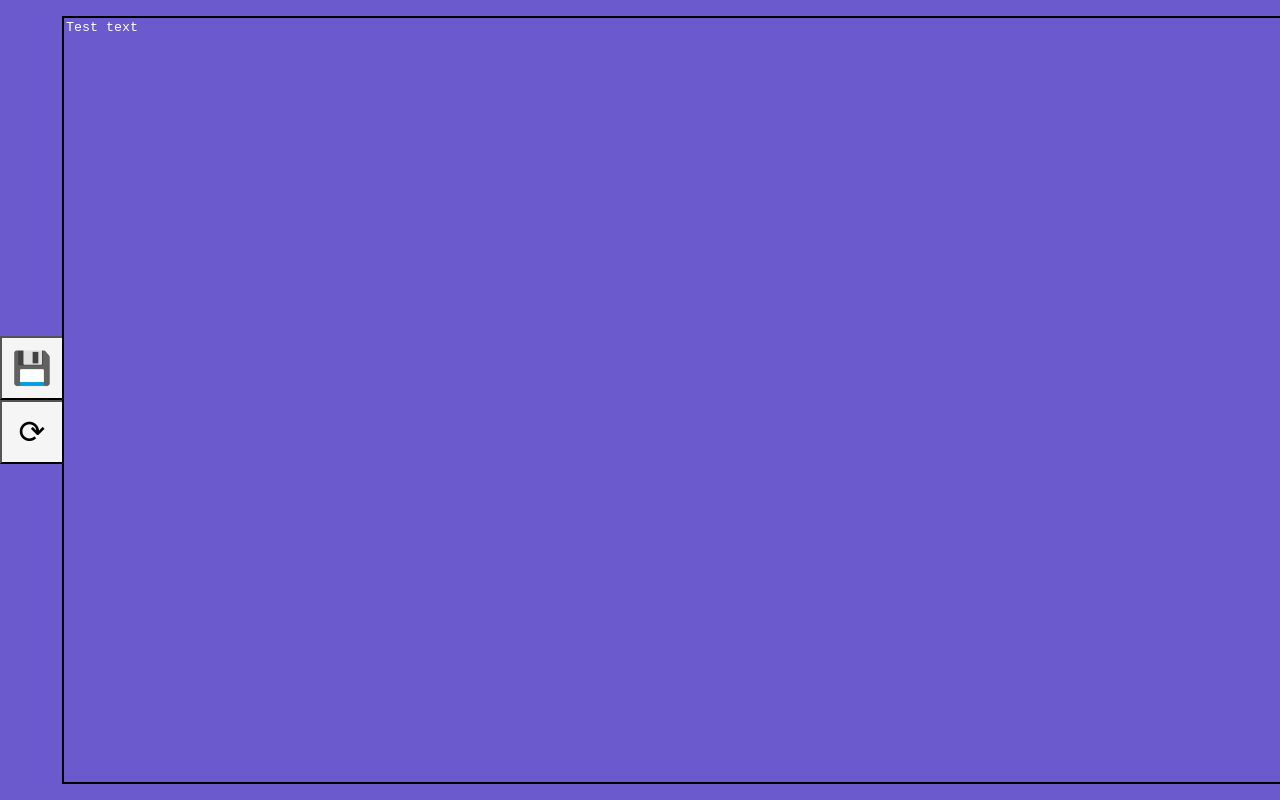
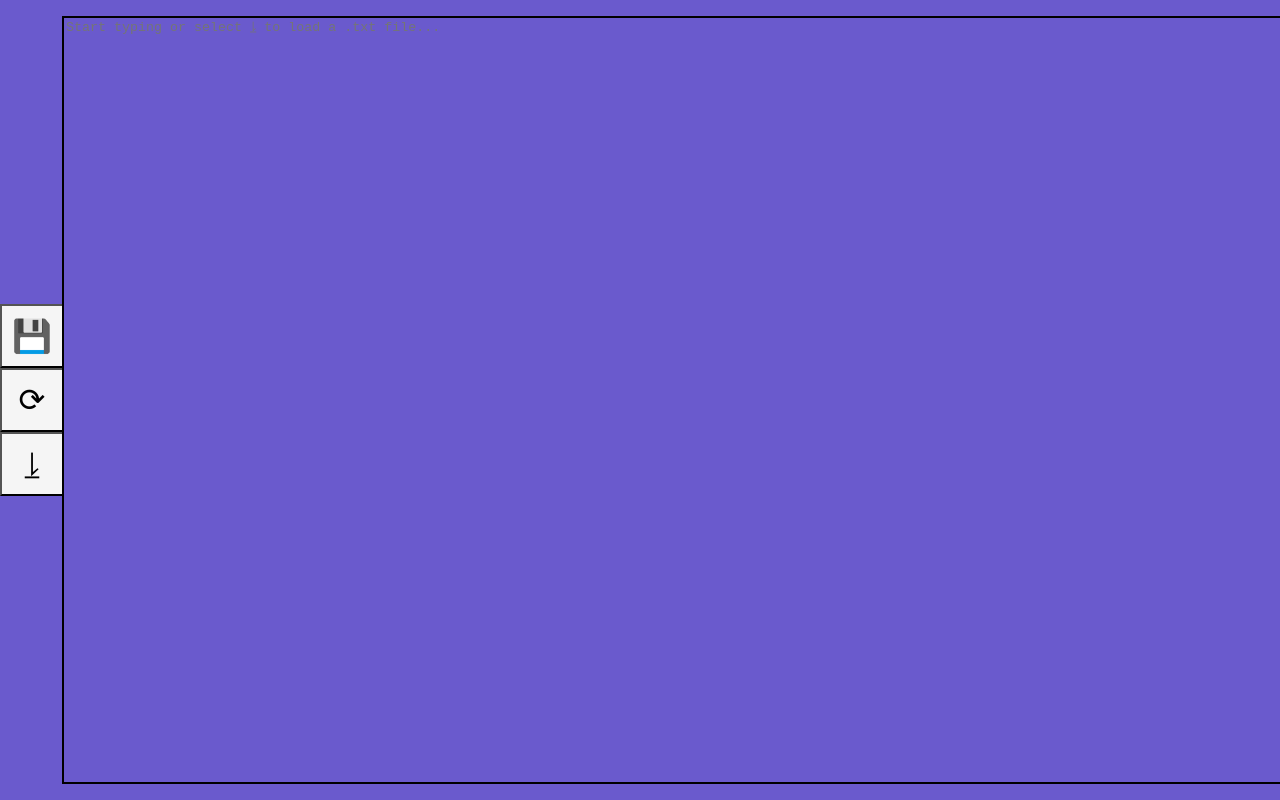
Before and after one commit to AndrewJDGalga/basic_textedit, a React (Vite) app: page / in a window 1280 px wide. Built offline with nearby package versions, Linux system fonts and the light colour scheme.

Commit message:
CustButton <--Forgot to commit it, also implemented 3 buttons(save, reset, load)

```diff
--- a/src/components/App.jsx
+++ b/src/components/App.jsx
@@ -1,18 +1,19 @@
 import { useState } from 'react'
+import CustButton from './CustButton';
 import '../styling/index.css'
 
 function App() {
-  const [fileText, setFileText] = useState('Test text');
+  const [fileText, setFileText] = useState('');
 
 
   return (
     <>
-      {/*fileText !== '' && <textarea value={fileText}></textarea>*/}
       <section>
-        <button id="save">&#128190;</button>
-        <button id="reset">&#10227;</button>
+        <CustButton id="save" inner="&#128190;" func={()=>{}}></CustButton>
+        <CustButton id="reset" inner="&#10227;" func={()=>{}}></CustButton>
+        <CustButton id="load" inner="&#10581;" func={()=>{}}></CustButton>
       </section>
-      <textarea value={fileText} onChange={e=>setFileText(e.target.value)}></textarea>
+      <textarea value={fileText} onChange={e=>setFileText(e.target.value)} placeholder='Start typing or select &#10581; to load a .txt file...'></textarea>
 
     </>
   )
--- /dev/null
+++ b/src/components/CustButton.jsx
@@ -0,0 +1,8 @@
+
+function CustButton({id, inner, func}){
+    return (
+        <button id={id} onClick={func}>{inner}</button>
+    )
+}
+
+export default CustButton
```
